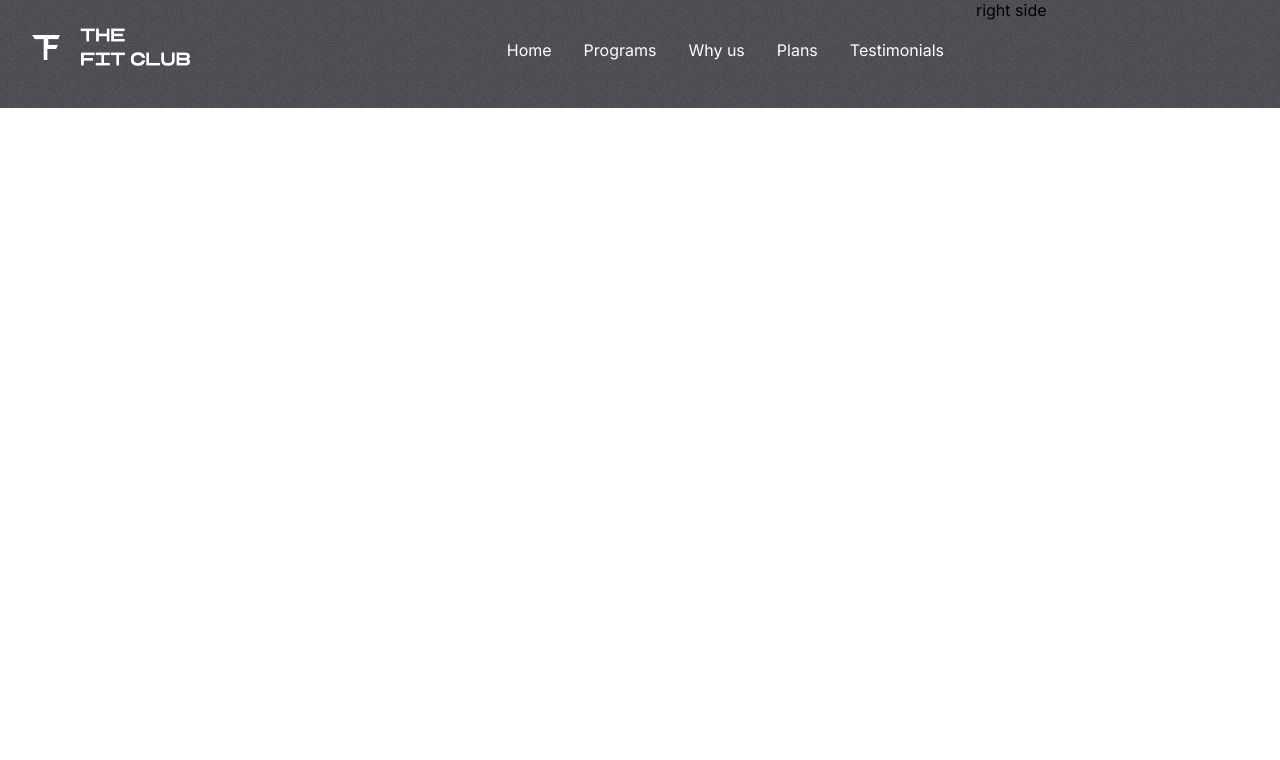
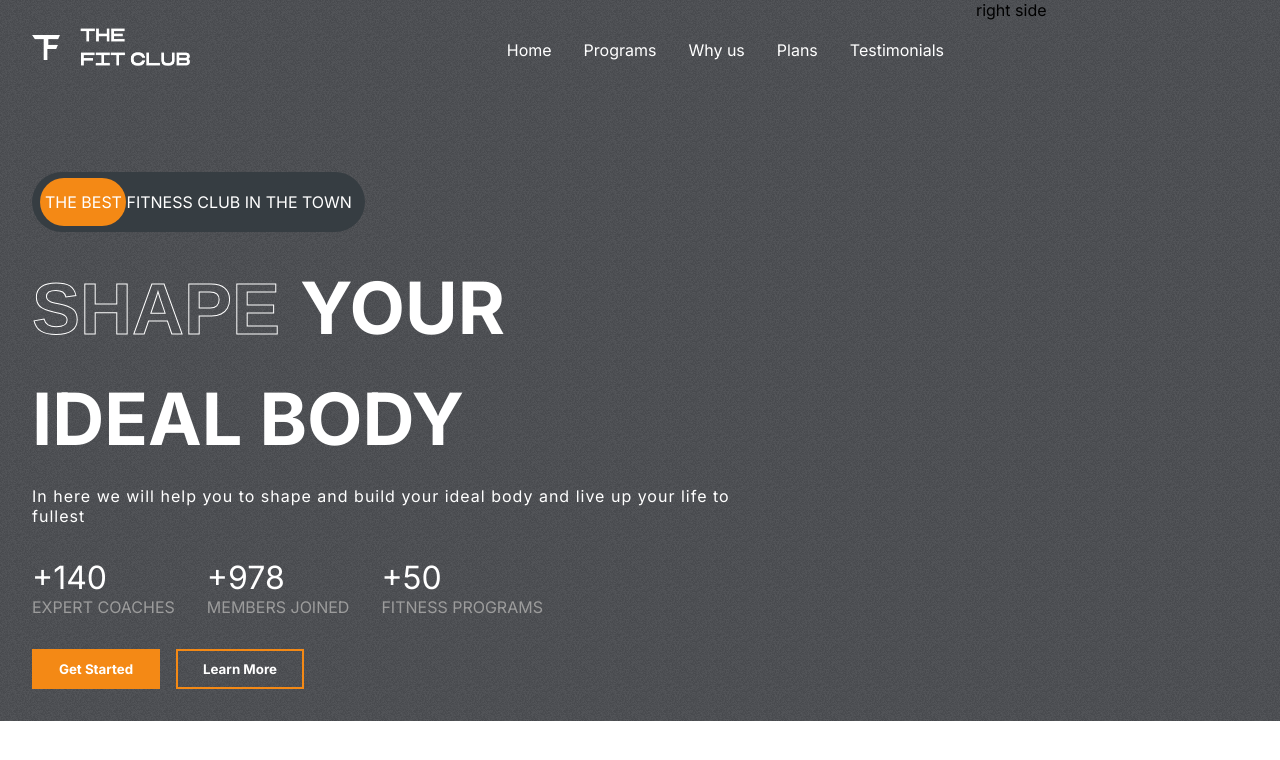
Before and after one commit to swatijain1095/fitclub, a React (Create React App) app: page / in a window 1280 px wide. Shown: the top 760 px of the page. Built offline with nearby package versions, Linux system fonts and the light colour scheme.

Commit message:
Completed left side styles of header

```diff
--- a/src/App.css
+++ b/src/App.css
@@ -1,12 +1,12 @@
 /* make variables */
 :root {
-  --lightgray: #D9D9D9;
+  --lightgray: #d9d9d9;
   --gray: #9c9c9c;
   --orange: #f48915;
-  --darkGrey: #464D53;
+  --darkGrey: #464d53;
   --caloryCard: #656565;
   --planCard: linear-gradient(210.41deg, #fa5042 1.14%, #ffa739 100.75%);
-  --appColor:  #3c3f45;
+  --appColor: #3c3f45;
 }
 
 .App {
@@ -18,6 +18,25 @@
   gap: 6rem;
   overflow: hidden;
 }
-::-webkit-scrollbar{
+::-webkit-scrollbar {
   display: none;
 }
+
+.stroke-text {
+  color: transparent;
+  font-family: Arial, Helvetica, sans-serif;
+  -webkit-text-stroke-width: 1px;
+  -webkit-text-stroke-color: white;
+}
+
+.btn {
+  background-color: white;
+  padding: 0.5rem;
+  font-weight: bold;
+  border: 4px solid transparent;
+  transition: 300ms all;
+}
+
+.btn:hover {
+  cursor: pointer;
+}
--- a/src/components/Hero/Hero.css
+++ b/src/components/Hero/Hero.css
@@ -7,8 +7,96 @@
   padding: 2rem;
   padding-top: 1.5rem;
   flex: 3;
+  display: flex;
+  gap: 2rem;
+  flex-direction: column;
 }
 
 .right-h {
   flex: 1;
 }
+
+.the-best-ad {
+  margin-top: 4rem;
+  background-color: #363d42;
+  border-radius: 4rem;
+  width: fit-content;
+  padding: 20px 13px;
+  text-transform: uppercase;
+  color: white;
+  position: relative;
+  display: flex;
+  align-items: center;
+  justify-content: flex-start;
+}
+
+.the-best-ad > span {
+  z-index: 2;
+}
+.the-best-ad > div {
+  position: absolute;
+  background-color: var(--orange);
+  width: 5.4rem;
+  height: 80%;
+  left: 8px;
+  border-radius: 3rem;
+  z-index: 1;
+}
+
+.hero-text {
+  display: flex;
+  flex-direction: column;
+  gap: 1.5rem;
+  text-transform: uppercase;
+  font-size: 4.5rem;
+  font-weight: bold;
+  color: white;
+  text-overflow: inherit;
+}
+
+.hero-text > div:nth-of-type(3) {
+  font-size: 1rem;
+  font-weight: 200;
+  text-transform: none;
+  letter-spacing: 1px;
+  width: 80%;
+}
+
+.figures {
+  display: flex;
+  gap: 2rem;
+}
+
+.figures > div {
+  display: flex;
+  flex-direction: column;
+}
+
+.figures > div > span:nth-of-type(1) {
+  color: white;
+  font-size: 2rem;
+}
+
+.figures > div > span:nth-of-type(2) {
+  color: var(--gray);
+  text-transform: uppercase;
+}
+
+.hero-buttons {
+  display: flex;
+  gap: 1rem;
+  font-weight: normal;
+}
+
+.hero-buttons > :nth-child(1) {
+  color: white;
+  background-color: var(--orange);
+  width: 8rem;
+}
+
+.hero-buttons > :nth-child(2) {
+  color: white;
+  background-color: transparent;
+  width: 8rem;
+  border: 2px solid var(--orange);
+}
--- a/src/components/Hero/Hero.jsx
+++ b/src/components/Hero/Hero.jsx
@@ -7,6 +7,44 @@
     <div className="hero">
       <div className="left-h">
         <Header />
+        <div className="the-best-ad">
+          <div></div>
+          <span>The best fitness club in the town</span>
+        </div>
+        <div className="hero-text">
+          <div>
+            <span className="stroke-text">Shape </span>
+            <span>Your</span>
+          </div>
+          <div>
+            <span>Ideal body</span>
+          </div>
+          <div>
+            <span>
+              In here we will help you to shape and build your ideal body and
+              live up your life to fullest
+            </span>
+          </div>
+        </div>
+        {/*figures*/}
+        <div className="figures">
+          <div>
+            <span>+140</span>
+            <span>expert coaches</span>
+          </div>
+          <div>
+            <span>+978</span>
+            <span>members joined</span>
+          </div>
+          <div>
+            <span>+50</span>
+            <span>fitness programs</span>
+          </div>
+        </div>
+        <div className="hero-buttons">
+          <button className="btn">Get Started</button>
+          <button className="btn">Learn More</button>
+        </div>
       </div>
       <div className="right-h">right side</div>
     </div>
```
